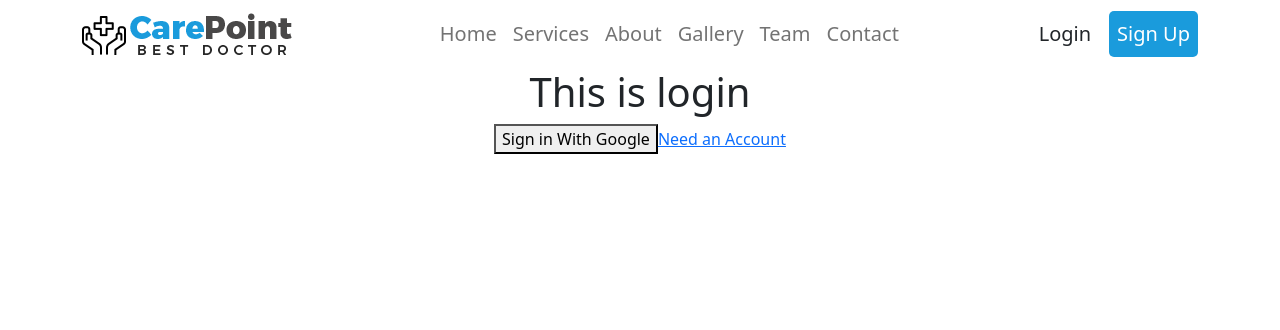
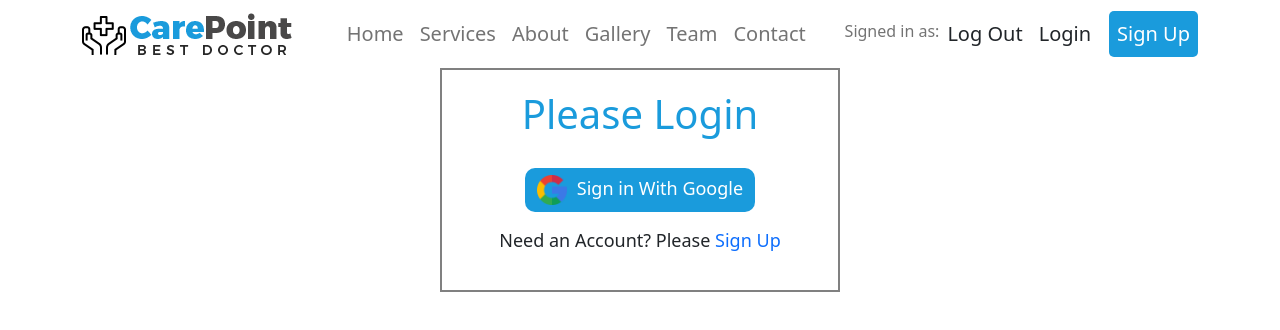
Before and after one commit to mdmaruf641/care-point, a React (Create React App) app: page /login in a window 1280 px wide. Shown: the top 330 px of the page. Built offline with nearby package versions, Linux system fonts and the light colour scheme; no server answers.

Commit message:
context implement

```diff
--- a/src/App.js
+++ b/src/App.js
@@ -10,10 +10,12 @@ import Contact from "./Components/Pages/Contact/Contact";
 import Login from "./Components/Pages/Login/Login/Login";
 import SignUp from "./Components/Pages/Login/SignUp/SignUp";
 import ServiceDetails from "./Components/Pages/ServiceDetails/ServiceDetails";
+import AuthProvider from "./Contexts/AuthProvider";
 
 function App() {
   return (
     <div className="App">
+      <AuthProvider>
         <BrowserRouter>
           <Header></Header>
           <Switch>
@@ -46,6 +48,7 @@ function App() {
             </Route>
           </Switch>
         </BrowserRouter>
+      </AuthProvider>
     </div>
   );
 }
--- a/src/Components/Pages/Home/Service/Service.js
+++ b/src/Components/Pages/Home/Service/Service.js
@@ -16,7 +16,7 @@ const Service = (props) => {
       <img className="w-50" src={image} alt="" />
       <h4 className="mt-3">{name}</h4>
       <p>{description}</p>
-      <button onClick={handleDetailsBtn}>Get Appointment</button>
+      <button onClick={handleDetailsBtn}>Service Details</button>
     </div>
   );
 };
--- a/src/Components/Pages/Login/Login/Login.css
+++ b/src/Components/Pages/Login/Login/Login.css
@@ -0,0 +1,50 @@
+.login-inner {
+  width: 400px;
+  border: 2px solid gray;
+  margin: auto;
+  padding: 20px;
+}
+.login-inner h1 {
+  color: #1a9bdc;
+  margin-bottom: 30px;
+}
+.google-btn {
+  display: block;
+  margin: auto;
+  background-color: #1a9bdc;
+  border: 2px solid transparent;
+  color: #fff;
+  font-size: 18px;
+  font-weight: 500;
+  padding: 5px 10px;
+  border-radius: 10px;
+  transition: 0.3s;
+  -webkit-border-radius: 10px;
+  -moz-border-radius: 10px;
+  -ms-border-radius: 10px;
+  -o-border-radius: 10px;
+  -webkit-transition: 0.3s;
+  -moz-transition: 0.3s;
+  -ms-transition: 0.3s;
+  -o-transition: 0.3s;
+}
+
+.google-btn:hover {
+  background-color: transparent;
+  border: 2px solid #1a9bdc;
+  color: #1a9bdc;
+}
+
+.google-btn img {
+  width: 30px;
+  margin-right: 10px;
+}
+
+.login-inner p {
+  font-size: 18px;
+  margin-top: 15px;
+  font-weight: 500;
+}
+.signUp-link {
+  text-decoration: none;
+}
--- a/src/Components/Pages/Login/Login/Login.js
+++ b/src/Components/Pages/Login/Login/Login.js
@@ -1,15 +1,31 @@
 import React from "react";
+import { Container } from "react-bootstrap";
 import { Link } from "react-router-dom";
 import useFirebase from "../../../../Hooks/UseFirebase";
 import "./Login.css";
+import google from "../../../../images/google.png";
 
 const Login = () => {
   const { signInUsingGoogle } = useFirebase();
   return (
     <div>
-      <h1>This is login</h1>
-      <button onClick={signInUsingGoogle}>Sign in With Google</button>
-      <Link to="/signUp">Need an Account</Link>
+      <Container>
+        <div className="login-inner">
+          <h1>Please Login</h1>
+          <button className="google-btn" onClick={signInUsingGoogle}>
+            <span>
+              <img src={google} alt="" />
+            </span>
+            Sign in With Google
+          </button>
+          <p>
+            Need an Account? Please{" "}
+            <Link className="signUp-link" to="/signUp">
+              Sign Up
+            </Link>
+          </p>
+        </div>
+      </Container>
     </div>
   );
 };
--- a/src/Components/Pages/Shared/Header/Header.js
+++ b/src/Components/Pages/Shared/Header/Header.js
@@ -3,6 +3,7 @@ import { Container, Nav, Navbar } from "react-bootstrap";
 import "./Header.css";
 import logo from "../../../../images/logo.png";
 import { HashLink } from "react-router-hash-link";
+import useAuth from "./../../../../Hooks/UseAuth";
 
 const Header = () => {
   return (
@@ -10,7 +11,7 @@ const Header = () => {
       <Navbar id="home" collapseOnSelect expand="lg" bg="white" variant="light">
         <Container>
           <Navbar.Brand href="#home">
-            <img class="w-100" src={logo} alt="" />
+            <img className="w-100" src={logo} alt="" />
           </Navbar.Brand>
           <Navbar.Toggle aria-controls="responsive-navbar-nav" />
           <Navbar.Collapse id="responsive-navbar-nav">
@@ -35,6 +36,17 @@ const Header = () => {
               </Nav.Link>
             </Nav>
             <Nav>
+              <Navbar.Text>
+                Signed in as: <a></a>
+              </Navbar.Text>
+              <Nav.Link
+                as={HashLink}
+                to="/login"
+                className="nav-items text-dark"
+              >
+                Log Out
+              </Nav.Link>
+
               <Nav.Link
                 as={HashLink}
                 to="/login"
--- /dev/null
+++ b/src/Contexts/AuthProvider.js
@@ -0,0 +1,13 @@
+import React, { createContext } from "react";
+import useFirebase from "./../Hooks/UseFirebase";
+
+const AuthContext = createContext();
+
+const AuthProvider = ({ children }) => {
+  const allContext = useFirebase();
+  return (
+    <AuthContext.Provider value={allContext}>{children}</AuthContext.Provider>
+  );
+};
+
+export default AuthProvider;
--- /dev/null
+++ b/src/Hooks/UseAuth.js
@@ -0,0 +1,8 @@
+import { useContext } from "react";
+import AuthProvider from "./../Contexts/AuthProvider";
+
+const useAuth = () => {
+  return useContext(AuthProvider);
+};
+
+export default useAuth;
--- a/src/Hooks/UseFirebase.js
+++ b/src/Hooks/UseFirebase.js
@@ -1,9 +1,17 @@
-import { getAuth, signInWithPopup, GoogleAuthProvider } from "firebase/auth";
+import {
+  getAuth,
+  signInWithPopup,
+  GoogleAuthProvider,
+  onAuthStateChanged,
+  signOut,
+} from "firebase/auth";
 import initializeAuthentication from "./../Components/Pages/Login/Firebase/Firebase.init";
+import { useState, useEffect } from "react";
 
 initializeAuthentication();
 
 const useFirebase = () => {
+  const [user, setUser] = useState({});
   // google sign in handle
   const googleProvider = new GoogleAuthProvider();
   const auth = getAuth();
@@ -11,12 +19,30 @@ const useFirebase = () => {
   const signInUsingGoogle = (e) => {
     e.preventDefault();
     signInWithPopup(auth, googleProvider).then((result) => {
-      console.log(result.user);
+      setUser(result.user);
     });
   };
 
+  useEffect(() => {
+    const unSubscribe = onAuthStateChanged(auth, (user) => {
+      if (user) {
+        setUser(user);
+      } else {
+        setUser({});
+      }
+    });
+    return () => unSubscribe;
+  }, []);
+
+  // for log out implement
+  const logOut = () => {
+    signOut(auth).then(() => {});
+  };
+
   return {
+    user,
     signInUsingGoogle,
+    logOut,
   };
 };
 
```
Also changed, not shown: src/images/google (1).png (added), src/images/google.png (added). Lines whose indentation alone changed are shown as unchanged.
